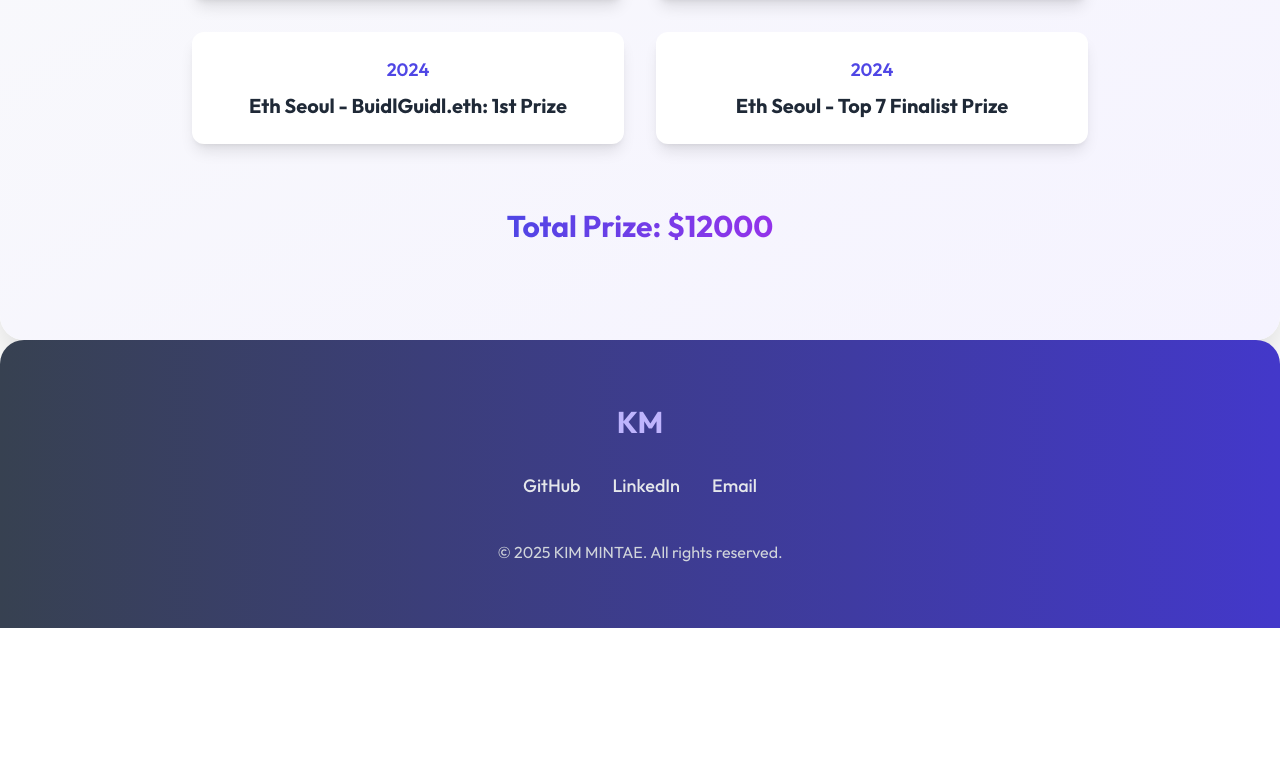
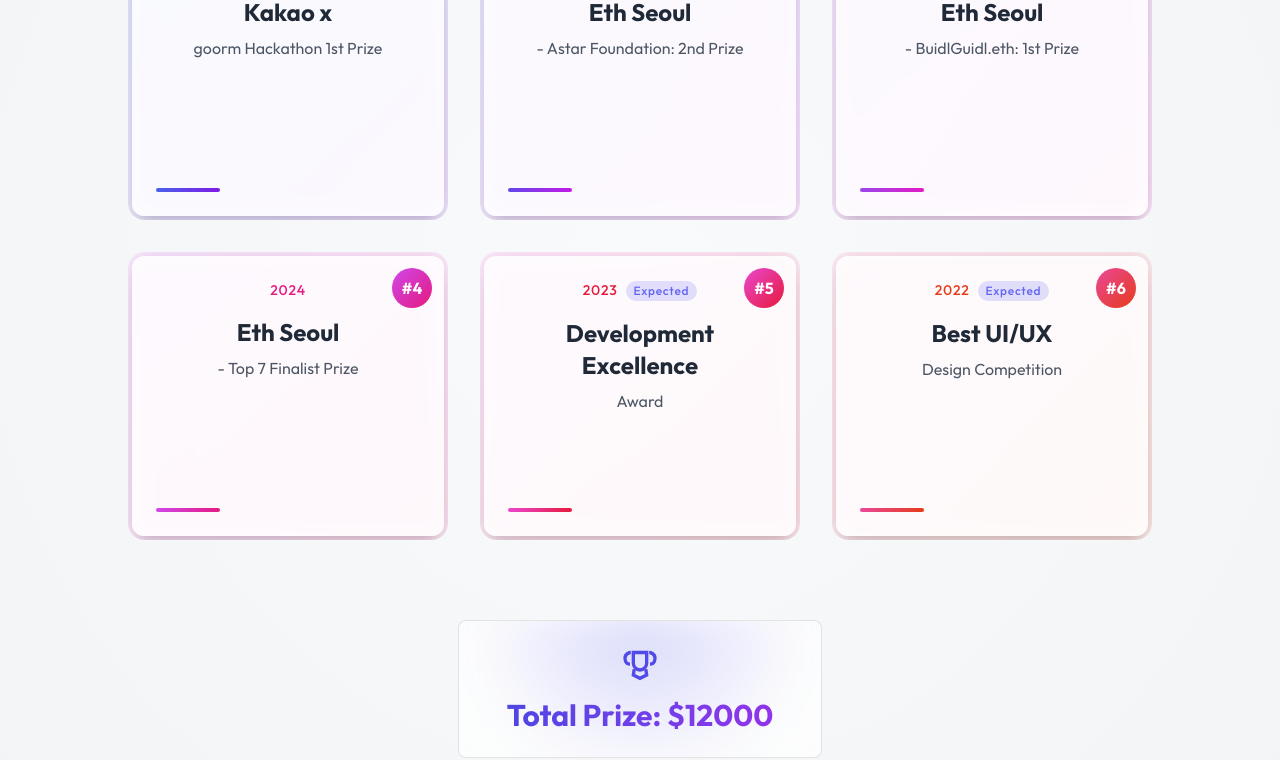
Before and after one commit to liupei8979/sample-cv, a React (Vite) app: page / in a window 1280 px wide. Shown: the part 4100-4860 px from the top of the page. Before the commit the page ends 4728 px from the top, so only its background shows below. Built offline with nearby package versions, Linux system fonts and the light colour scheme.

Commit message:
Feat: Awards 부분 수정

```diff
--- a/src/components/Awards/index.tsx
+++ b/src/components/Awards/index.tsx
@@ -1,3 +1,4 @@
+import React, { useState } from "react";
 import { awards, totalPrize } from "../../constants/awards";
 import {
   fadeInUp,
@@ -5,21 +6,42 @@
   staggerContainer,
 } from "../../utils/animations";
 
-import React from "react";
 import { motion } from "framer-motion";
 import { useTheme } from "../../hooks/useTheme";
 
 const Awards: React.FC = () => {
   const { isDarkMode } = useTheme();
+  const [hoveredIndex, setHoveredIndex] = useState<number | null>(null);
+
+  // 3D 카드 효과를 위한 초기 CSS (transformStyle 제거)
+  const initialStyles = {
+    backgroundColor: isDarkMode
+      ? "rgba(31, 41, 55, 0.9)"
+      : "rgba(255, 255, 255, 0.9)",
+    boxShadow: isDarkMode
+      ? "0 20px 25px -5px rgba(0, 0, 0, 0.2), 0 10px 10px -5px rgba(0, 0, 0, 0.15)"
+      : "0 20px 25px -5px rgba(0, 0, 0, 0.1), 0 10px 10px -5px rgba(0, 0, 0, 0.05)",
+    transition:
+      "transform 0.6s cubic-bezier(0.23, 1, 0.32, 1), box-shadow 0.6s cubic-bezier(0.23, 1, 0.32, 1)",
+  };
+
+  // 추가 카드 데이터
+  const additionalAwards = [
+    { year: "2023", description: "Development Excellence Award" },
+    { year: "2022", description: "Best UI/UX Design Competition" },
+  ];
+
+  // 모든 어워드 결합
+  const allAwards = [...awards, ...additionalAwards];
 
   return (
     <motion.section
       id="awards"
-      className="py-24 px-8 rounded-3xl shadow-2xl mb-24"
+      className="py-24 px-8 rounded-3xl"
       style={{
         background: isDarkMode
-          ? "linear-gradient(to bottom right, #111827, #312E81)"
-          : "linear-gradient(to bottom right, #F9FAFB, #F5F3FF)",
+          ? "radial-gradient(circle at 50% 50%, #1a1c37, #111827)"
+          : "radial-gradient(circle at 50% 50%, #F9FAFB, #F3F4F6)",
         maxWidth: "1400px",
         margin: "0 auto",
       }}
@@ -29,49 +51,282 @@
       variants={fadeInUp}
       transition={{ duration: 0.8 }}
     >
-      <h2 className="text-5xl font-bold mb-16 text-center bg-clip-text text-transparent bg-gradient-to-r from-indigo-600 to-purple-600">
+      <motion.div
+        className="text-center mb-20"
+        initial={{ opacity: 0 }}
+        whileInView={{ opacity: 1 }}
+        transition={{ duration: 1 }}
+      >
+        <motion.h2
+          className="text-5xl font-bold bg-clip-text text-transparent"
+          style={{
+            backgroundImage: isDarkMode
+              ? "linear-gradient(135deg, #c084fc, #818cf8)"
+              : "linear-gradient(135deg, #6366f1, #a855f7)",
+          }}
+          initial={{ y: -30, opacity: 0 }}
+          whileInView={{ y: 0, opacity: 1 }}
+          transition={{ duration: 0.8, delay: 0.2 }}
+        >
           Awards
-      </h2>
+        </motion.h2>
+
         <motion.div
-        className="grid grid-cols-1 md:grid-cols-2 gap-8 max-w-4xl mx-auto"
+          className="h-1 w-24 mx-auto mt-6 rounded-full"
+          style={{
+            background: isDarkMode
+              ? "linear-gradient(90deg, #c084fc, #818cf8)"
+              : "linear-gradient(90deg, #6366f1, #a855f7)",
+          }}
+          initial={{ width: 0, opacity: 0 }}
+          whileInView={{ width: "6rem", opacity: 1 }}
+          transition={{ duration: 1, delay: 0.4 }}
+        />
+      </motion.div>
+
+      {/* 현대적인 격자 레이아웃 */}
+      <motion.div
+        className="grid grid-cols-1 md:grid-cols-2 lg:grid-cols-3 gap-8 max-w-5xl mx-auto"
         variants={staggerContainer}
         initial="hidden"
         whileInView="visible"
         viewport={{ once: true }}
       >
-        {awards.map((award, index) => (
+        {allAwards.map((award, index) => {
+          // 각 카드마다 고유한 그라데이션 색상 생성
+          const startHue = 230 + ((index * 20) % 120); // 230부터 시작하여 변화
+          const endHue = (startHue + 40) % 360;
+
+          const gradientStart = `hsl(${startHue}, ${
+            isDarkMode ? "70%" : "80%"
+          }, ${isDarkMode ? "70%" : "60%"})`;
+          const gradientEnd = `hsl(${endHue}, ${isDarkMode ? "70%" : "80%"}, ${
+            isDarkMode ? "60%" : "50%"
+          })`;
+
+          const isHovered = hoveredIndex === index;
+          const isAdditional = index >= awards.length;
+
+          return (
             <motion.div
               key={index}
+              className="relative rounded-2xl overflow-hidden p-1 h-72"
               style={{
-              backgroundColor: isDarkMode ? "#1f2937" : "white",
+                background: `linear-gradient(135deg, ${gradientStart}20, ${gradientEnd}20)`,
+                perspective: "1000px",
               }}
-            className="p-6 rounded-xl shadow-lg hover:shadow-xl transition"
               variants={itemVariants}
-            whileHover={{ y: -5, transition: { duration: 0.2 } }}
+              whileHover={{ scale: 1.02 }}
+              onHoverStart={() => setHoveredIndex(index)}
+              onHoverEnd={() => setHoveredIndex(null)}
             >
+              {/* 배경 효과 */}
+              <motion.div
+                className="absolute inset-0 rounded-2xl opacity-30"
+                style={{
+                  background: `linear-gradient(135deg, ${gradientStart}, ${gradientEnd})`,
+                  filter: "blur(10px)",
+                  transform: "translateZ(-10px)",
+                }}
+                animate={{
+                  opacity: isHovered ? 0.5 : 0.3,
+                }}
+              />
+
+              {/* 메인 컨텐츠 - transformStyle을 클래스로 적용 */}
+              <motion.div
+                className="relative h-full rounded-xl p-6 flex flex-col justify-between overflow-hidden backdrop-blur-sm preserve-3d"
+                style={{
+                  ...initialStyles,
+                  transform: isHovered ? "translateZ(20px)" : "translateZ(0)",
+                  boxShadow: isHovered
+                    ? isDarkMode
+                      ? `0 25px 50px -12px ${gradientStart}50, 0 0 30px ${gradientEnd}30`
+                      : `0 25px 50px -12px ${gradientStart}40, 0 0 20px ${gradientEnd}20`
+                    : initialStyles.boxShadow,
+                }}
+              >
+                {/* 상단 배지 */}
+                <div className="absolute top-3 right-3">
+                  <motion.div
+                    className="flex items-center justify-center w-10 h-10 rounded-full"
+                    style={{
+                      background: `linear-gradient(135deg, ${gradientStart}, ${gradientEnd})`,
+                    }}
+                    initial={{ rotate: -90, opacity: 0 }}
+                    whileInView={{ rotate: 0, opacity: 1 }}
+                    transition={{ duration: 0.6, delay: index * 0.1 }}
+                    whileHover={{ rotate: 15, scale: 1.1 }}
+                  >
+                    <span className="text-white font-bold">#{index + 1}</span>
+                  </motion.div>
+                </div>
+
+                {/* 연도 표시 */}
                 <div
-              className="text-lg font-semibold mb-2"
-              style={{ color: isDarkMode ? "#a5b4fc" : "#4f46e5" }}
+                  className="text-sm font-medium tracking-wider mb-4"
+                  style={{
+                    color: isDarkMode ? `${gradientStart}` : `${gradientEnd}`,
+                  }}
                 >
                   {award.year}
+                  {isAdditional && (
+                    <span
+                      className="ml-2 inline-block px-2 py-0.5 text-xs rounded-full bg-opacity-20"
+                      style={{
+                        backgroundColor: isDarkMode ? "#c084fc30" : "#6366f130",
+                        color: isDarkMode ? "#c084fc" : "#6366f1",
+                      }}
+                    >
+                      Expected
+                    </span>
+                  )}
                 </div>
-            <div
-              className="text-xl font-bold"
-              style={{ color: isDarkMode ? "#e5e7eb" : "#1f2937" }}
+
+                {/* 수상 내용 */}
+                <div className="flex-1 relative">
+                  <motion.h3
+                    className="text-2xl font-bold mb-2"
+                    style={{
+                      color: isDarkMode ? "#e5e7eb" : "#1f2937",
+                      textShadow: isHovered
+                        ? isDarkMode
+                          ? `0 0 15px ${gradientStart}30`
+                          : `0 0 15px ${gradientEnd}30`
+                        : "none",
+                    }}
+                    animate={{
+                      y: isHovered ? -5 : 0,
+                    }}
+                    transition={{ duration: 0.3 }}
                   >
-              {award.description}
+                    {award.description.split(" ").slice(0, 2).join(" ")}
+                  </motion.h3>
+
+                  <motion.p
+                    className="text-base"
+                    style={{
+                      color: isDarkMode ? "#9ca3af" : "#4b5563",
+                    }}
+                    animate={{
+                      y: isHovered ? -2 : 0,
+                    }}
+                    transition={{ duration: 0.4 }}
+                  >
+                    {award.description.split(" ").slice(2).join(" ")}
+                  </motion.p>
                 </div>
+
+                {/* 하단 장식 */}
+                <motion.div
+                  className="w-16 h-1 rounded-full mt-4"
+                  style={{
+                    background: `linear-gradient(90deg, ${gradientStart}, ${gradientEnd})`,
+                  }}
+                  animate={{
+                    width: isHovered ? "5rem" : "4rem",
+                  }}
+                />
               </motion.div>
-        ))}
             </motion.div>
+          );
+        })}
+      </motion.div>
+
+      {/* 총 상금 컨테이너 */}
       <motion.div
-        className="mt-16 text-3xl font-bold text-center"
-        variants={fadeInUp}
+        className="mt-20 text-center"
+        initial={{ opacity: 0, y: 30 }}
+        whileInView={{ opacity: 1, y: 0 }}
+        transition={{ duration: 0.8, delay: 0.5 }}
+      >
+        <motion.div
+          className="inline-block py-6 px-12 relative overflow-hidden rounded-lg"
+          style={{
+            background: isDarkMode
+              ? "rgba(31, 41, 55, 0.7)"
+              : "rgba(255, 255, 255, 0.7)",
+            backdropFilter: "blur(10px)",
+            border: isDarkMode
+              ? "1px solid rgba(255, 255, 255, 0.1)"
+              : "1px solid rgba(0, 0, 0, 0.1)",
+          }}
+          whileHover={{
+            scale: 1.03,
+            transition: { duration: 0.3 },
+          }}
+        >
+          {/* 배경 효과 */}
+          <motion.div
+            className="absolute inset-0 opacity-20"
+            style={{
+              background: isDarkMode
+                ? "radial-gradient(circle at 50% 0%, #818cf8, transparent 70%)"
+                : "radial-gradient(circle at 50% 0%, #6366f1, transparent 70%)",
+              filter: "blur(20px)",
+            }}
+            animate={{
+              scale: [1, 1.2, 1],
+              opacity: [0.2, 0.3, 0.2],
+            }}
+            transition={{
+              duration: 5,
+              repeat: Infinity,
+              repeatType: "reverse",
+            }}
+          />
+
+          {/* 트로피 아이콘 */}
+          <div className="flex items-center justify-center mb-3">
+            <motion.div
+              className="w-10 h-10 text-transparent"
+              initial={{ y: -10, opacity: 0 }}
+              whileInView={{ y: 0, opacity: 1 }}
+              transition={{ duration: 0.5, delay: 0.2 }}
+            >
+              <svg
+                xmlns="http://www.w3.org/2000/svg"
+                viewBox="0 0 24 24"
+                fill="none"
+                style={{
+                  stroke: isDarkMode
+                    ? "linear-gradient(135deg, #c084fc, #818cf8)"
+                    : "linear-gradient(135deg, #6366f1, #a855f7)",
+                }}
+                strokeWidth="2"
+                className="w-full h-full"
+              >
+                <path
+                  d="M12 15c2.21 0 4-1.79 4-4V4.5H8V11c0 2.21 1.79 4 4 4z"
+                  stroke={isDarkMode ? "#a5b4fc" : "#4f46e5"}
+                />
+                <path
+                  d="M17.5 4.5c.5 0 3.5.5 3.5 3.5s-2 3.5-3 3.5"
+                  stroke={isDarkMode ? "#a5b4fc" : "#4f46e5"}
+                />
+                <path
+                  d="M6.5 4.5C6 4.5 3 5 3 8s2 3.5 3 3.5"
+                  stroke={isDarkMode ? "#a5b4fc" : "#4f46e5"}
+                />
+                <path
+                  d="M8.5 14.5L8 18l4 2 4-2-.5-3.5"
+                  stroke={isDarkMode ? "#a5b4fc" : "#4f46e5"}
+                />
+              </svg>
+            </motion.div>
+          </div>
+
+          {/* 총 상금 텍스트 */}
+          <motion.div
+            initial={{ scale: 0.9, opacity: 0 }}
+            whileInView={{ scale: 1, opacity: 1 }}
             transition={{ duration: 0.5, delay: 0.4 }}
           >
-        <span className="bg-clip-text text-transparent bg-gradient-to-r from-indigo-600 to-purple-600">
+            <span className="text-3xl font-bold bg-clip-text text-transparent bg-gradient-to-r from-indigo-600 to-purple-600">
               {totalPrize}
             </span>
+          </motion.div>
+        </motion.div>
       </motion.div>
     </motion.section>
   );
```
Lines whose indentation alone changed are shown as unchanged.
